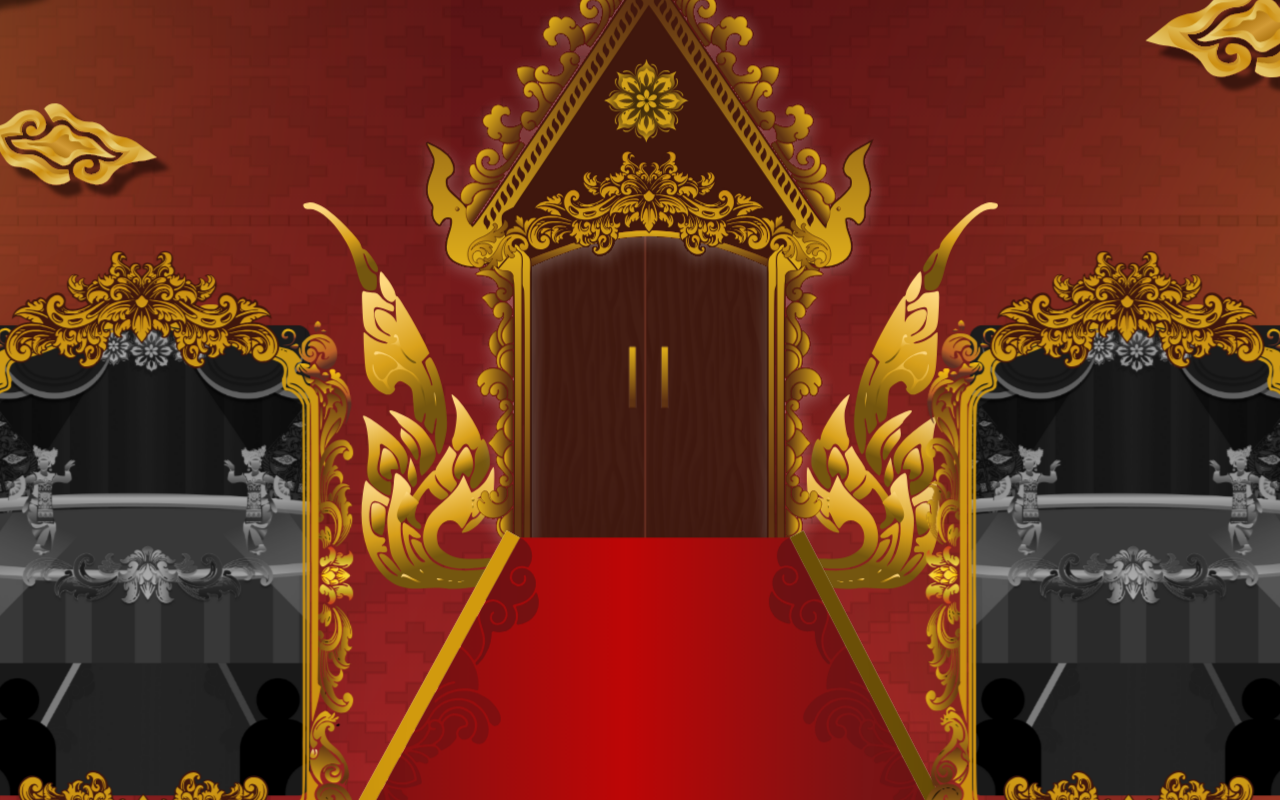
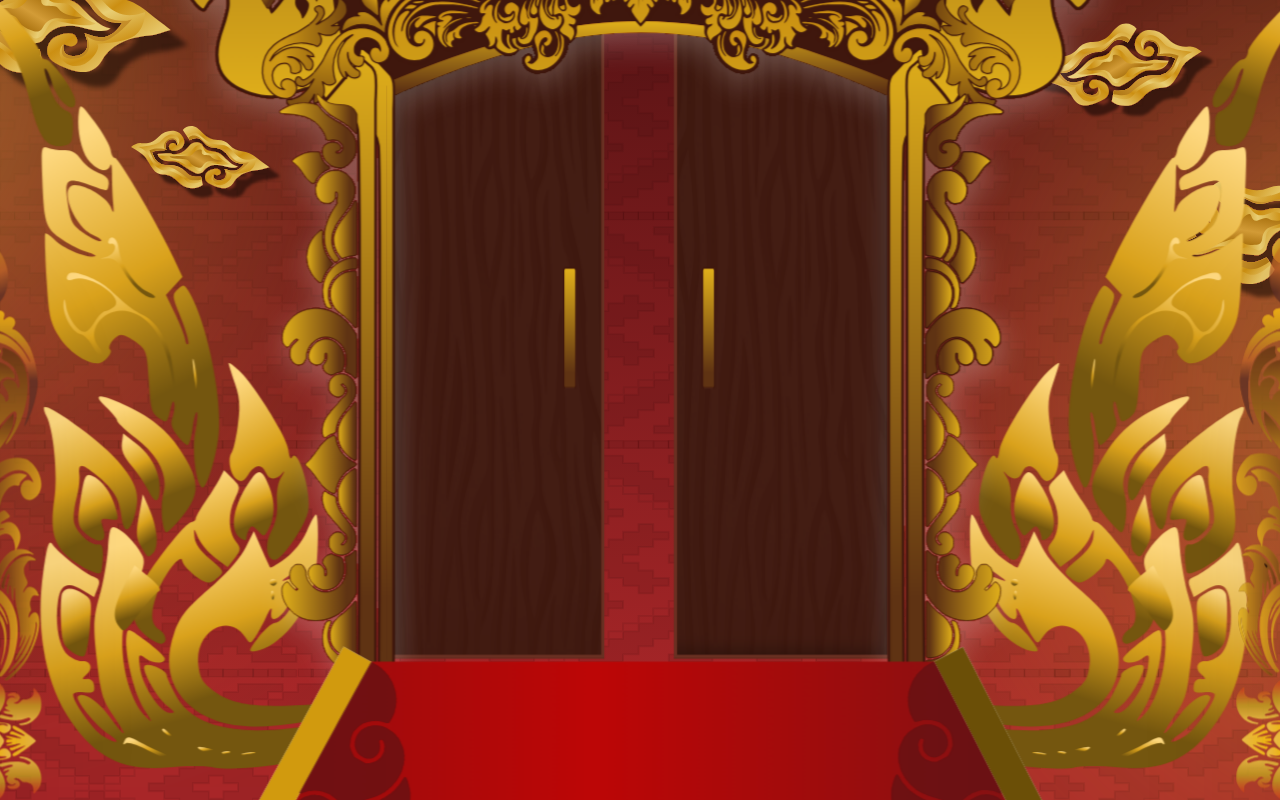
Before and after one commit to RifkyCahyaSetyaji/ComingSoon, a Next.js app: page /slicing in a window 1280 px wide. Built offline with nearby package versions, Linux system fonts and the light colour scheme.

Commit message:
fix:animasi

```diff
--- a/src/app/slicing/page.js
+++ b/src/app/slicing/page.js
@@ -1,112 +1,153 @@
 "use client";
-import { useEffect } from 'react';
+import { useEffect, useState } from 'react';
 import { motion, useMotionValue, useTransform, animate } from 'framer-motion';
 
 export default function SlicingPage() {
+  const [isMobile, setIsMobile] = useState(false);
+  useEffect(() => {
+    const handleResize = () => setIsMobile(window.innerWidth < 1024);
+    handleResize();
+    window.addEventListener('resize', handleResize);
+    return () => window.removeEventListener('resize', handleResize);
+  }, []);
+
   const time = useMotionValue(0);
 
   useEffect(() => {
     // 15-second continuous animation timeline for a slower, grander pacing
     const controls = animate(time, 15, {
       duration: 15,
-      ease: "easeInOut",
+      ease: [0.705, 0, 0.384, 1], // Custom easy ease as requested
     });
     return () => controls.stop();
   }, [time]);
 
   // --- CAMERA (Dolly-In) ---
-  // 0 - 7s: Slow initial drift while frames appear
-  // 7 - 10s: Walk closer to the door, stopping when it's fully in view (not too zoomed)
-  // 10 - 15s: Hold position while doors open and remain open
-  const cameraZ = useTransform(time, [0, 7, 10, 15], [0, 100, 400, 400]);
-  const cameraY = useTransform(time, [0, 7, 10, 15], [0, 20, 80, 80]);
+  const cameraZDesktop = useTransform(time, [0, 10, 15], [0, 850, 850]);
+  const cameraZMobile = useTransform(time, [0, 13, 15], [0, 850, 850]);
 
-  // --- RIGHT FRAME REVEAL ---
-  // Appears later and slower (2 to 5 seconds)
-  const frameRightOpacity = useTransform(time, [2, 5], [0, 1]);
-  const frameRightX = useTransform(time, [2, 5], [150, 0]);
+  const cameraYDesktop = useTransform(time, [0, 10, 15], [0, 50, 50]);
+  const cameraYMobile = useTransform(time, [0, 13, 15], [0, 50, 50]);
 
-  // --- DOOR OPEN ---
-  // 10 - 14s: Doors swing open slowly and smoothly
-  const doorRotateLeft = useTransform(time, [10, 11, 12, 13, 14], [0, 15, 60, 95, 110]);
-  const doorRotateRight = useTransform(time, [10, 11, 12, 13, 14], [0, -15, -60, -95, -110]);
+  // --- FRAMES REVEAL & HIDE ---
+  const easeOutCubic = (t) => 1 - Math.pow(1 - t, 3);
 
-  // 14 - 14.5s: Doors fade out completely once open
-  const doorOpacity = useTransform(time, [14, 14.5], [1, 0]);
+  // DESKTOP TRANSFORMS
+  const frameLeftOpacityDesktop = useTransform(time, [0, 0.24, 0.25, 7, 9, 15], [0, 0, 1, 1, 0, 0]);
+  const frameLeftXDesktop = useTransform(time, [0.25, 1], [-300, 0], { ease: easeOutCubic });
+  const frameRightOpacityDesktop = useTransform(time, [0, 0.99, 1, 7, 9, 15], [0, 0, 1, 1, 0, 0]);
+  const frameRightXDesktop = useTransform(time, [1, 1.75], [300, 0], { ease: easeOutCubic });
+  const doorRotateLeftDesktop = useTransform(time, [0, 2.5, 10], [0, 0, 45]);
+  const doorRotateRightDesktop = useTransform(time, [0, 2.5, 10], [0, 0, -45]);
+
+  // MOBILE TRANSFORMS (Sequential Entry, No Exit)
+  // Frame 1 enters and stays
+  const frameLeftOpacityMobile = useTransform(time, [0, 0.24, 0.25, 15], [0, 0, 1, 1]);
+  const frameLeftXMobile = useTransform(time, [0.25, 1.25], [-300, 0], { ease: easeOutCubic });
+
+  // Frame 2 enters and stays
+  const frameRightOpacityMobile = useTransform(time, [0, 0.24, 0.25, 15], [0, 0, 1, 1]);
+  const frameRightXMobile = useTransform(time, [0.25, 1.25], [300, 0], { ease: easeOutCubic });
+
+  // Frame 2 holds fully visible for 2.25 seconds
+  // const frameRightOpacityMobile = useTransform(time, [0, 4.24, 4.25, 7.5, 8.25, 15], [0, 0, 1, 1, 0, 0]);
+  // const frameRightXMobile = useTransform(time, [4.25, 5.25, 7.5, 8.25], [300, 0, 0, 300], { ease: easeOutCubic });
+
+  const doorRotateLeftMobile = useTransform(time, [0, 8.25, 13], [0, 0, 45]);
+  const doorRotateRightMobile = useTransform(time, [0, 8.25, 13], [0, 0, -45]);
+
+  // ACTIVE TRANSFORMS
+  const cameraZ = isMobile ? cameraZMobile : cameraZDesktop;
+  const cameraY = isMobile ? cameraYMobile : cameraYDesktop;
+  const frameLeftOpacity = isMobile ? frameLeftOpacityMobile : frameLeftOpacityDesktop;
+  const frameLeftX = isMobile ? frameLeftXMobile : frameLeftXDesktop;
+  const frameRightOpacity = isMobile ? frameRightOpacityMobile : frameRightOpacityDesktop;
+  const frameRightX = isMobile ? frameRightXMobile : frameRightXDesktop;
+  const doorRotateLeft = isMobile ? doorRotateLeftMobile : doorRotateLeftDesktop;
+  const doorRotateRight = isMobile ? doorRotateRightMobile : doorRotateRightDesktop;
+
+  // Doors stay visible since they are only half open
+  const doorOpacity = useTransform(time, [0, 15], [1, 1]);
 
   return (
     <main
       className="relative w-screen h-screen overflow-hidden select-none bg-black"
       style={{ perspective: '1000px' }}
     >
-      <motion.div
-        className="absolute inset-0"
+      {/* ── Fixed Background & Clouds ── */}
+      <div
+        className="absolute inset-0 pointer-events-none"
         style={{
           backgroundImage: 'url("/Background.svg")',
           backgroundSize: 'cover',
           backgroundPosition: 'center',
+          zIndex: 0
+        }}
+      >
+        <img src="/Group-3.svg" className="absolute object-contain" style={{ width: '15%', maxWidth: '220px', left: '0%', top: '0%' }} alt="Awan Kiri Atas" />
+        <img src="/Group.svg" className="absolute object-contain" style={{ width: '12%', maxWidth: '180px', left: '10%', top: '15%' }} alt="Awan Kiri Tengah" />
+        <img src="/Group-1.svg" className="absolute object-contain" style={{ width: '15%', maxWidth: '220px', right: '5%', top: '2%' }} alt="Awan Kanan Atas" />
+        <img src="/Group-2.svg" className="absolute object-contain" style={{ width: '12%', maxWidth: '180px', right: '0%', top: '18%' }} alt="Awan Kanan Tengah" />
+      </div>
+
+      <motion.div
+        className="absolute inset-0"
+        style={{
           z: cameraZ,
           y: cameraY,
-          transformStyle: "preserve-3d"
+          transformStyle: "preserve-3d",
+          zIndex: 10
         }}
       >
-        {/* ── Clouds (Background) ── */}
-        <div className="absolute inset-0 pointer-events-none" style={{ zIndex: 0 }}>
-          <img src="/Group-3.svg" className="absolute object-contain" style={{ width: '15%', maxWidth: '220px', left: '0%', top: '0%' }} alt="Awan Kiri Atas" />
-          <img src="/Group.svg" className="absolute object-contain" style={{ width: '12%', maxWidth: '180px', left: '10%', top: '15%' }} alt="Awan Kiri Tengah" />
-          <img src="/Group-1.svg" className="absolute object-contain" style={{ width: '15%', maxWidth: '220px', right: '5%', top: '2%' }} alt="Awan Kanan Atas" />
-          <img src="/Group-2.svg" className="absolute object-contain" style={{ width: '12%', maxWidth: '180px', right: '0%', top: '18%' }} alt="Awan Kanan Tengah" />
-        </div>
-
         {/* ── Main Container ── */}
         <div className="absolute inset-0 flex items-end justify-center pb-0 transform-style-3d">
 
-          {/* ── Frame Kiri ── */}
-          <div className="absolute" style={{ left: '8%', bottom: '10%', zIndex: 40 }}>
+          {/* ── Frame Kiri (Masuk dan Hilang) ── */}
+          <motion.div
+            className="absolute z-40 bottom-[20%] md:bottom-[10%] left-[5%] md:left-[8%]"
+            style={{ opacity: frameLeftOpacity, x: frameLeftX }}
+          >
             <div className="relative drop-shadow-2xl flex justify-center items-center">
-              <img src="/stage_scene.png" className="absolute object-cover" style={{ width: '78%', height: '75%', top: '12%', borderRadius: '10px', filter: 'grayscale(100%) brightness(0.8)' }} alt="Photo 1" />
-              <img src="/Frame1.svg" style={{ width: '320px', height: 'auto', objectFit: 'contain', zIndex: 2, position: 'relative' }} alt="Frame Kiri" />
+              <img src="/stage_scene.png" className="absolute object-cover w-[78%] h-[75%] top-[12%] rounded-[10px] filter grayscale brightness-80" alt="Photo 1" />
+              <img src="/Frame1.svg" className="w-[160px] sm:w-[200px] lg:w-[320px] h-auto object-contain relative z-10" alt="Frame Kiri" />
             </div>
-          </div>
+          </motion.div>
 
-          {/* ── Frame Kanan (Muncul dengan Animasi lebih lambat) ── */}
-          <motion.div className="absolute" style={{ right: '8%', bottom: '10%', zIndex: 40, opacity: frameRightOpacity, x: frameRightX }}>
+          {/* ── Frame Kanan (Masuk dan Hilang) ── */}
+          <motion.div
+            className="absolute z-40 bottom-[20%] md:bottom-[10%] right-[5%] md:right-[8%]"
+            style={{ opacity: frameRightOpacity, x: frameRightX }}
+          >
             <div className="relative drop-shadow-2xl flex justify-center items-center">
-              <img src="/stage_scene.png" className="absolute object-cover" style={{ width: '78%', height: '75%', top: '12%', borderRadius: '10px', filter: 'grayscale(100%) brightness(0.8)' }} alt="Photo 2" />
-              <img src="/Frame2.svg" style={{ width: '320px', height: 'auto', objectFit: 'contain', zIndex: 2, position: 'relative' }} alt="Frame Kanan" />
+              <img src="/stage_scene.png" className="absolute object-cover w-[78%] h-[75%] top-[12%] rounded-[10px] filter grayscale brightness-80" alt="Photo 2" />
+              <img src="/Frame2.svg" className="w-[160px] sm:w-[200px] lg:w-[320px] h-auto object-contain relative z-10" alt="Frame Kanan" />
             </div>
           </motion.div>
 
           {/* ── Center: Pintu_Karpet with Animated Overlays ── */}
           <div
-            className="relative flex justify-center"
-            style={{ zIndex: 30, width: '100%', height: '100vh', maxWidth: '1300px', transformStyle: 'preserve-3d' }}
+            className="relative flex justify-center items-end"
+            style={{ zIndex: 30, width: '100%', height: '100vh', transformStyle: 'preserve-3d' }}
           >
-            {/* Aspect Ratio Container matched to Pintu_karpet.svg (820x958) */}
-            <div className="relative w-full h-full max-w-full" style={{ aspectRatio: '820 / 958', margin: '0 auto', transformStyle: 'preserve-3d' }}>
+            {/* Strict Aspect Ratio Container to perfectly map to Pintu_karpet.svg (820x958) on any device */}
+            <div
+              className="relative"
+              style={{
+                width: 'min(100vw, 100vh * (820 / 958))',
+                height: 'min(100vw * (958 / 820), 100vh)',
+                transformStyle: 'preserve-3d'
+              }}
+            >
 
               {/* Base Image: Intact Pintu_karpet with wings and painted closed doors */}
-              <img src="/Pintu_karpet.svg?v=latest" className="absolute inset-0 w-full h-full pointer-events-none object-contain object-bottom" style={{ zIndex: 30 }} alt="Pintu Karpet" />
+              <img src="/Pintu_karpet.svg?v=latest" className="absolute inset-0 w-full h-full pointer-events-none" style={{ zIndex: 30, objectFit: 'fill' }} alt="Pintu Karpet" />
 
-              {/* The Room Inside: Stage scene shown when doors open.
-                  Also completely covers the painted doors on Pintu_karpet. */}
-              {/* <div
-                className="absolute shadow-[inset_0_0_80px_rgba(0,0,0,0.8)] overflow-hidden"
-                style={{
-                  left: '32.317%', width: '35.366%', top: '35%', height: '39%',
-                  zIndex: 10,
-                  backgroundColor: 'black'
-                }}
-              >
-                <img src="/stage_scene.png" className="w-full h-full object-cover opacity-80" alt="Stage Scene inside" />
-                <div className="absolute inset-0 bg-yellow-500/10 mix-blend-screen"></div>
-              </div> */}
               {/* Animated Doors Overlay */}
               {/* These sit exactly on top of the inner room, hiding it until they rotate open */}
               <motion.div
                 style={{
                   position: 'absolute',
-                  left: '40.15%', top: '27%',
+                  left: '36.4%', top: '27%',
                   width: '15%', height: '39%',
                   transformOrigin: 'left center',
                   rotateY: doorRotateLeft,
@@ -120,7 +161,7 @@ export default function SlicingPage() {
               <motion.div
                 style={{
                   position: 'absolute',
-                  right: '37.64%', top: '27%',
+                  right: '35.1%', top: '27%',
                   width: '15%', height: '39%',
                   transformOrigin: 'right center',
                   rotateY: doorRotateRight,
```
Also changed, not shown: src/app/door-open/page.js (+11 -32 lines), src/app/page.js (+30 -32 lines), public/Pintu_karpet.svg.
